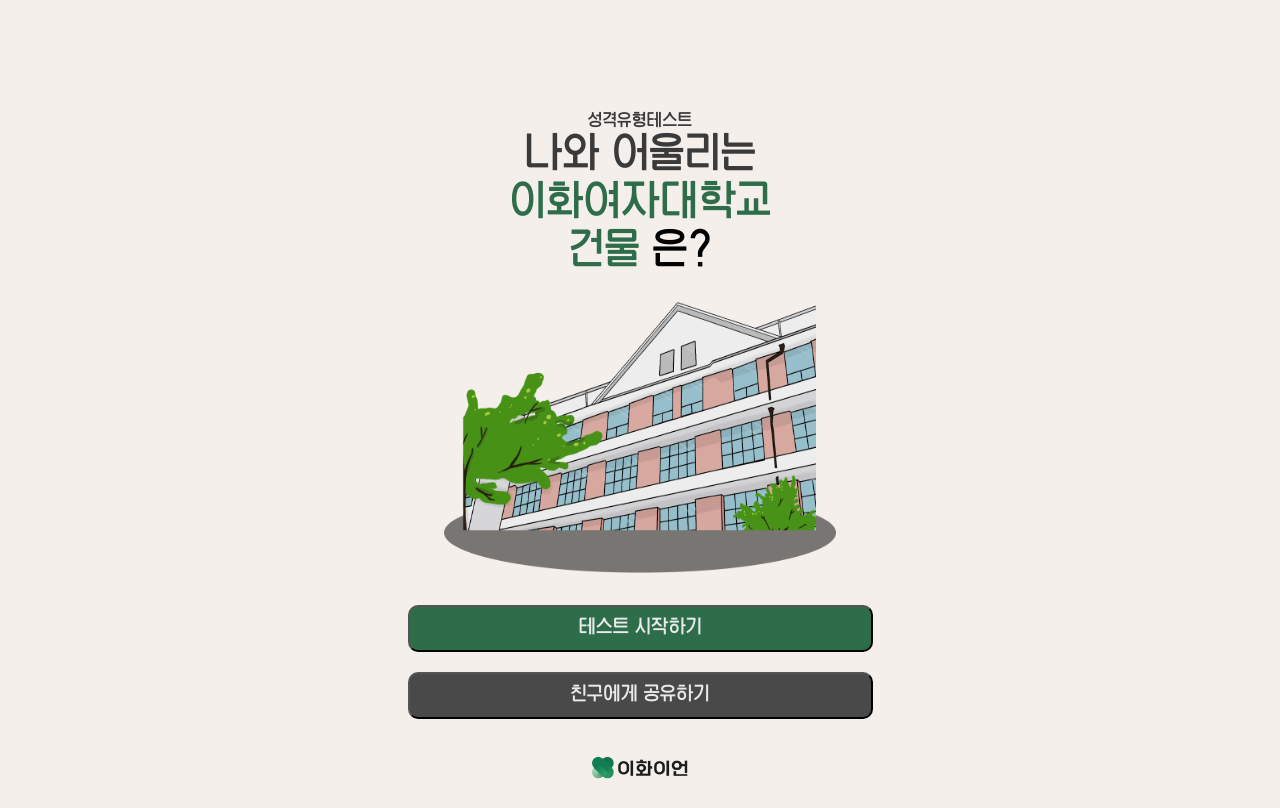
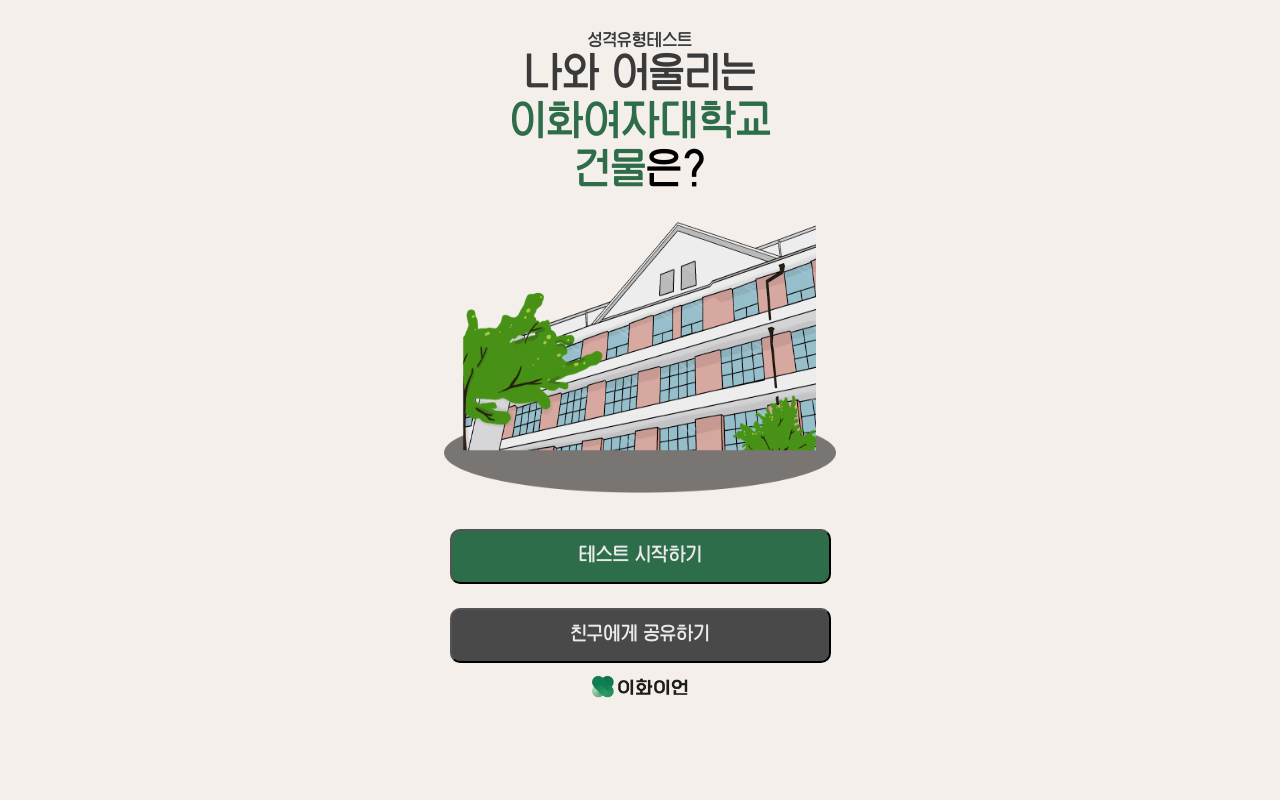
Before and after one commit to rkdmsals/ewha-mbti, a React (Create React App) app in the folder client/: page / in a window 1280 px wide. Built offline with nearby package versions, Linux system fonts and the light colour scheme.

Commit message:
메인 페이지, 결과 페이지, 테스트 페이지 css 수정

```diff
--- a/client/src/components/views/Results/Result.css
+++ b/client/src/components/views/Results/Result.css
@@ -216,6 +216,7 @@
 
     .TypeImg {
         height: 224px;
+        max-width: 90%;
         padding-bottom: 22px;
     }
 
--- a/client/src/components/views/Results/ResultOthers.js
+++ b/client/src/components/views/Results/ResultOthers.js
@@ -36,6 +36,7 @@
         document.body.appendChild(a);
         a.click();
         document.body.removeChild(a);
+        alert("이미지가 저장되었습니다!");
     };
 
     const ShareLink = () => {
--- a/client/src/components/views/TestPage/Test.css
+++ b/client/src/components/views/TestPage/Test.css
@@ -53,13 +53,14 @@
 
 .TestQuestion {
     width: 360px;
-    height: 180px;
+    height: 170px;
     font-size: 26px;
     padding: 0 auto;
     text-align: center;
     margin: 0 auto;
     line-height: 1.4;
     justify-items: center;
+    vertical-align: middle;
 }
 
 .Answer1,
--- a/client/src/components/views/mbtimain/mbtimain.js
+++ b/client/src/components/views/mbtimain/mbtimain.js
@@ -75,7 +75,7 @@
       <div>나와 어울리는</div>
       <div>이화여자대학교</div>
       <div style={{ margin: '0', display: 'inline' }}>
-        <div>건물 <div style={{ display: 'inline' }}>은?</div></div>
+        <div>건물<div style={{ display: 'inline' }}>은?</div></div>
       </div>
       <ImageSlider />
       {/* <Link to="/test"> */}
--- a/client/src/components/views/mbtimain/mtmainstyle.css
+++ b/client/src/components/views/mbtimain/mtmainstyle.css
@@ -6,9 +6,9 @@
   display: flex;
   flex-direction: column;
   align-items: center;
-  padding-top: 14vh;
   background-color: #F5EFEB;
-  height: 101vh;
+  height: 100vh;
+  padding-top: 4vh;
   box-sizing: border-box;
   overflow: hidden;
 }
@@ -63,28 +63,27 @@
   align-items: center;
   display: flex;
   justify-content: center;
-  margin-top: 20px;
+  margin-top: 3vh;
   border-radius: 10px;
   padding: 10px 0;
   font-size: 20px;
+  width: 381px;
+  height: 55px;
 }
 
 
-
 .MbtiMain img[src$="/img/Footer/Footer_logo.png"] {
-  max-height: 76.73px;
+  height: max-content;
   width: 96.43px;
-  height: 26.73px;
-  padding-top: 50px;
+  box-sizing: border-box;
+  padding-top: 10%;
   margin-bottom: 20px;
-  position: relative;
-  top: -15px;
 }
 
 @media screen and (max-width: 767px) {
-  /* .MbtiMain {
-    padding: px;
-  } */
+  .MbtiMain {
+    padding-top: 7vh;
+  }
 
   .MbtiMain .slider-image {
     width: 80vw;
@@ -119,11 +118,12 @@
   }
 
   .MbtiMain img[src$="/img/Footer/Footer_logo.png"] {
-    top: -47px;
     width: 82px;
-    height: 22.73px;
+    height: auto;
   }
 }
+
+/*
 @media screen and (max-width: 1024px) and (max-height: 600px) {
 
   .MbtiMain div:nth-child(2),
@@ -155,4 +155,4 @@
     height: 22.73px;
   }
 
-}
+} */
```
Lines whose indentation alone changed are shown as unchanged.
